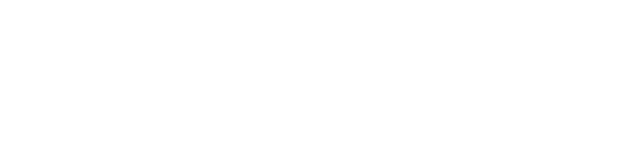
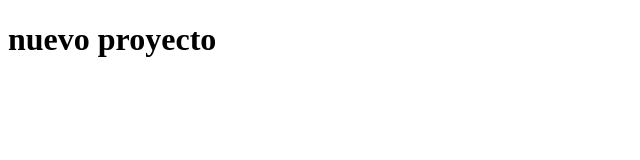
Before and after one commit to MansurLui/MidHub_Javascript, a plain HTML site: page index.html in a window 1280 px wide. Shown: the whole page, without its empty margins (0-640 px from the left). Drawn offline with Linux system fonts and the light colour scheme.

Commit message:
creando rama task1

```diff
--- a/index.html
+++ b/index.html
@@ -7,6 +7,6 @@
     <title>Document</title>
 </head>
 <body>
-
+    <h1>nuevo proyecto</h1>
 </body>
 </html>
```
